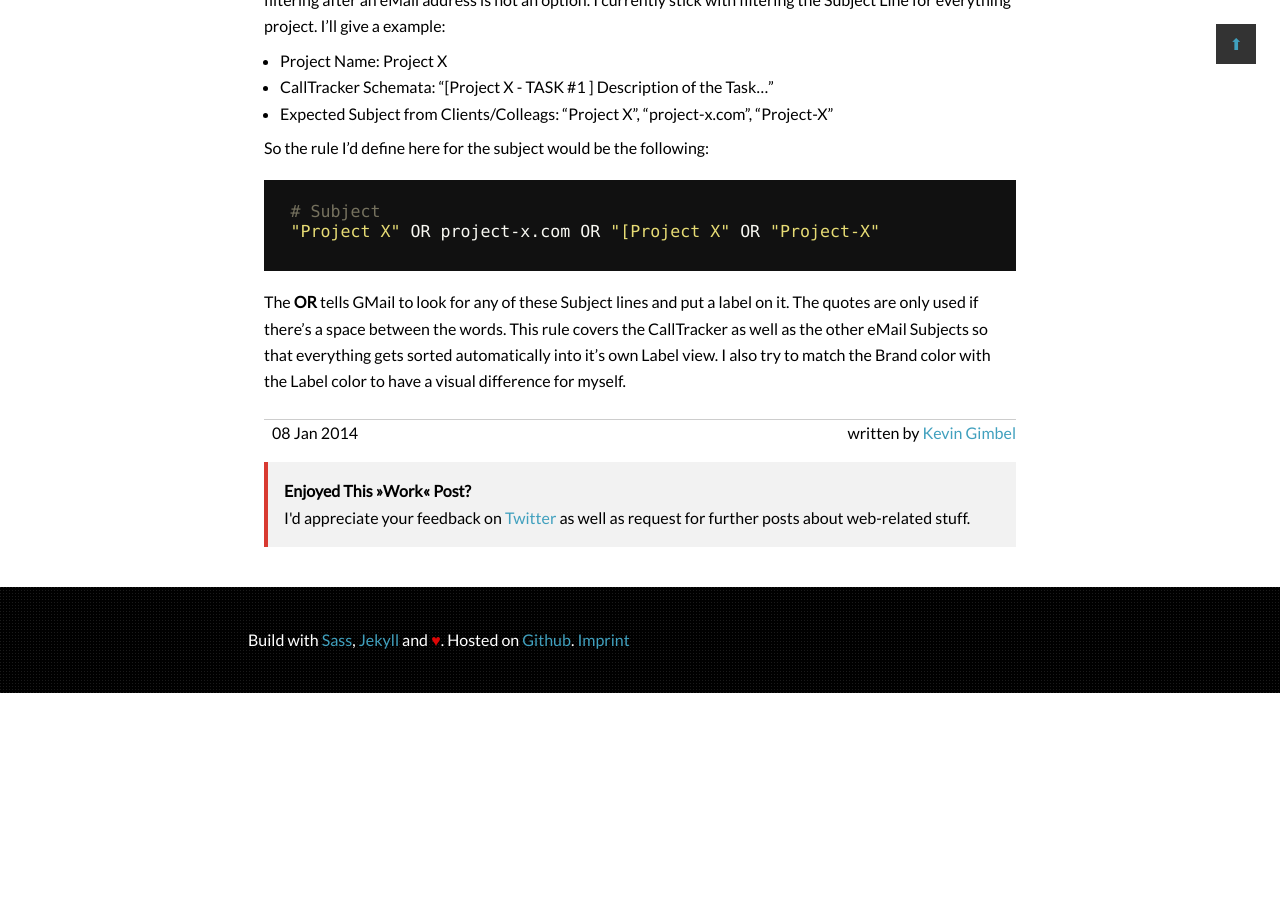
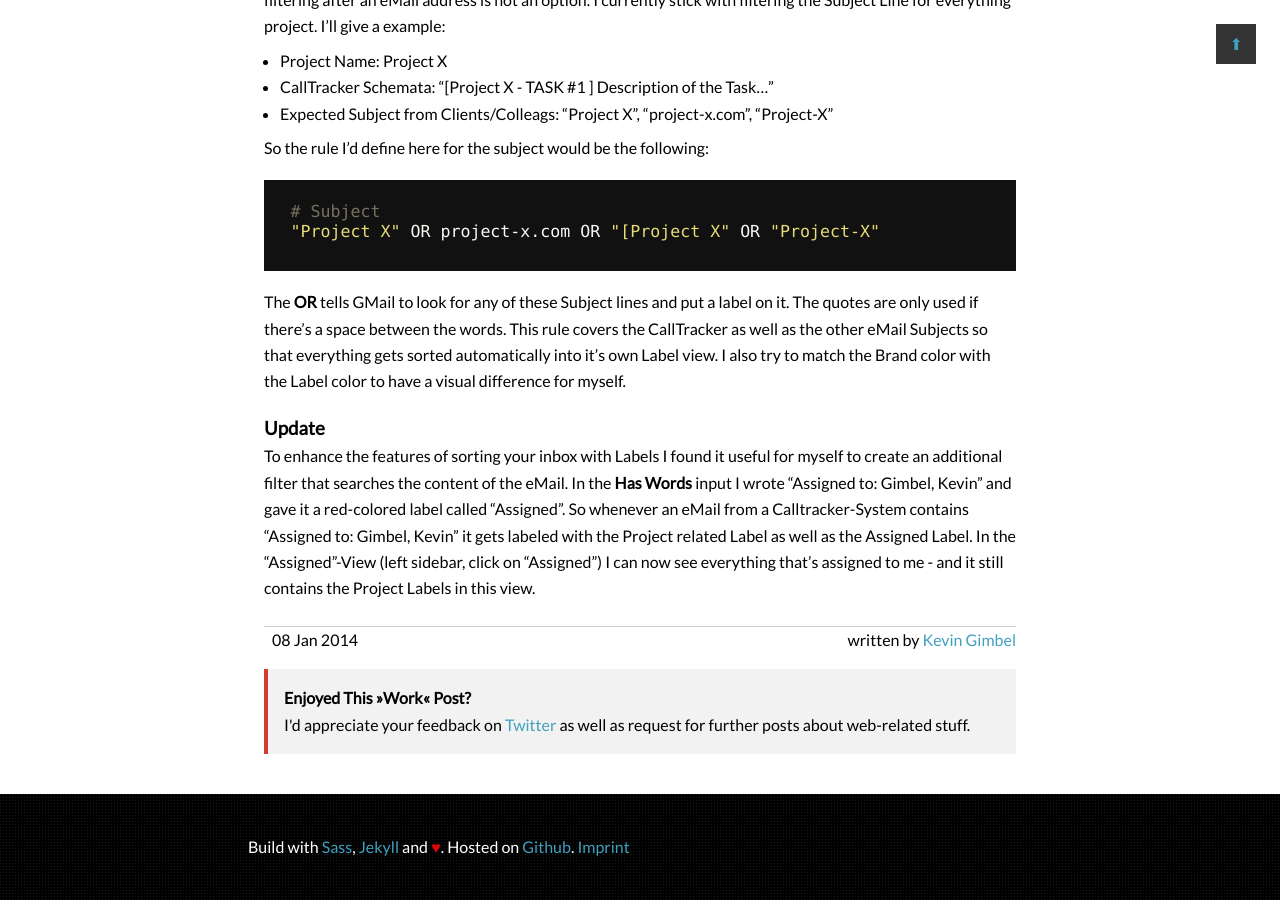
Before and after one commit to KevinGimbel/kevingimbel.github.io-old, a Jekyll site: the page built from _posts/2014-01-08-labels-in-gmail.md, in a window 1280 px wide and 900 px high, scrolled down 820 px. Built offline with Jekyll 4.4.1, drawn with Linux system fonts in a browser that asks for light colours; some web fonts are replaced; Markdown is read by kramdown in place of the engine named in the settings; before the commit the page ends 1513 px from its top, so only the background shows below that.

Commit message:
Update: Another label concept

```diff
--- a/_posts/2014-01-08-labels-in-gmail.md
+++ b/_posts/2014-01-08-labels-in-gmail.md
@@ -23,3 +23,6 @@ So the rule I'd define here for the subject would be the following:
 
 The **OR** tells GMail to look for any of these Subject lines and put a label on it. The quotes are only used if there's a space between the words.
 This rule covers the CallTracker as well as the other eMail Subjects so that everything gets sorted automatically into it's own Label view. I also try to match the Brand color with the Label color to have a visual difference for myself.
+
+<h3 id="update">Update</h3>
+To enhance the features of sorting your inbox with Labels I found it useful for myself to create an additional filter that searches the content of the eMail. In the **Has Words** input I wrote "Assigned to: Gimbel, Kevin" and gave it a red-colored label called "Assigned". So whenever an eMail from a Calltracker-System contains "Assigned to: Gimbel, Kevin" it gets labeled with the Project related Label as well as the Assigned Label. In the "Assigned"-View (left sidebar, click on "Assigned") I can now see everything that's assigned to me - and it still contains the Project Labels in this view.
```
